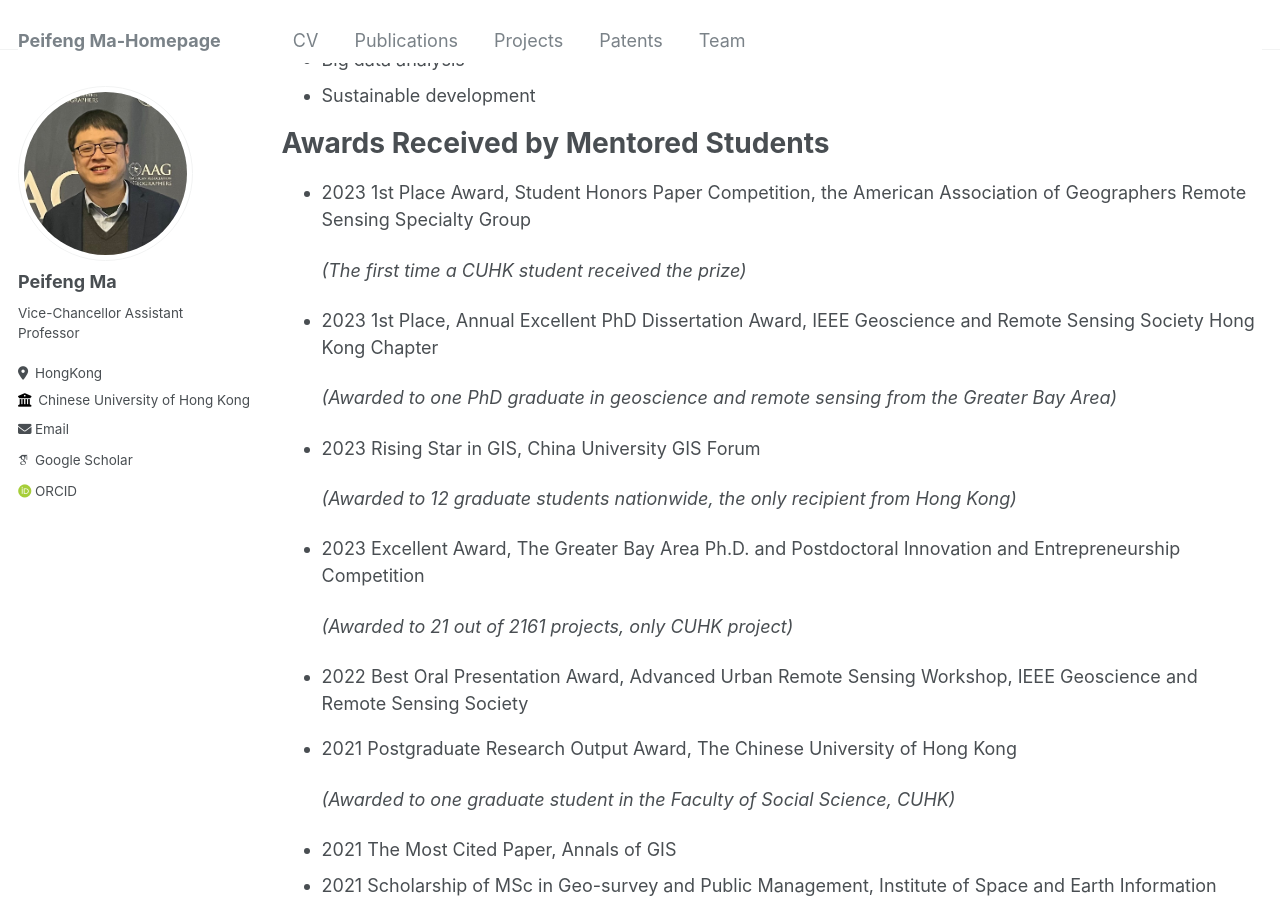
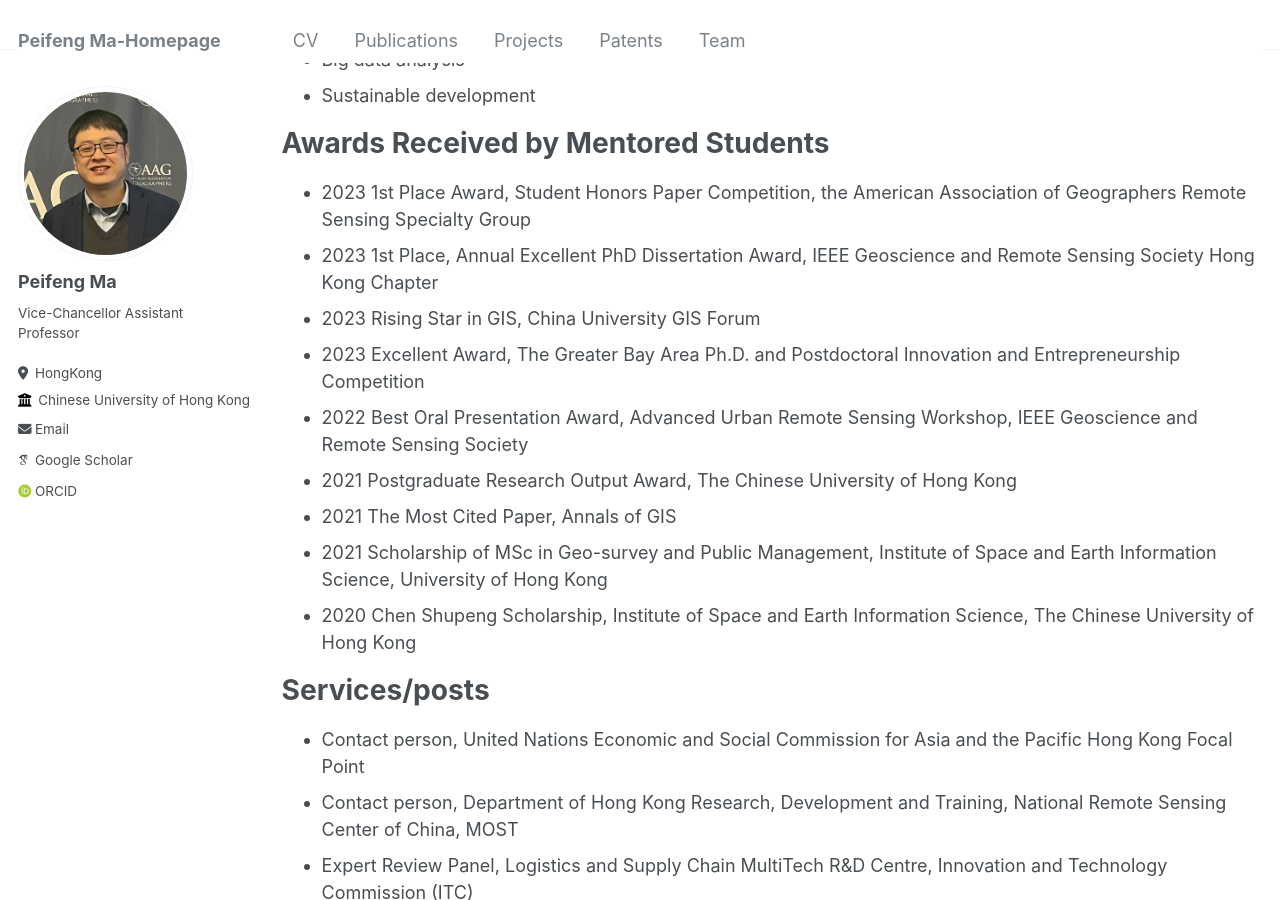
Before and after one commit to pfMA03/peifengMa, a Jekyll site: the page built from _pages/cv.md, in a window 1280 px wide and 900 px high, scrolled down 569 px. Built offline with Jekyll 4.4.1, drawn with Linux system fonts in a browser that asks for light colours; some web fonts are replaced.

Commit message:
Update cv.md

```diff
--- a/_pages/cv.md
+++ b/_pages/cv.md
@@ -32,21 +32,11 @@ Teaching
 Awards Received by Mentored Students
 ======
 * 2023 1st Place Award, Student Honors Paper Competition, the American Association of Geographers Remote Sensing Specialty Group
-
-  _(The first time a CUHK student received the prize)_
 * 2023 1st Place, Annual Excellent PhD Dissertation Award, IEEE Geoscience and Remote Sensing Society Hong Kong Chapter
-
-  _(Awarded to one PhD graduate in geoscience and remote sensing from the Greater Bay Area)_
 * 2023 Rising Star in GIS, China University GIS Forum
-
-  _(Awarded to 12 graduate students nationwide, the only recipient from Hong Kong)_
 * 2023 Excellent Award, The Greater Bay Area Ph.D. and Postdoctoral Innovation and Entrepreneurship Competition
-
-  _(Awarded to 21 out of 2161 projects, only CUHK project)_
 * 2022 Best Oral Presentation Award, Advanced Urban Remote Sensing Workshop, IEEE Geoscience and Remote Sensing Society
 * 2021 Postgraduate Research Output Award, The Chinese University of Hong Kong
-
-  _(Awarded to one graduate student in the Faculty of Social Science, CUHK)_
 * 2021 The Most Cited Paper, Annals of GIS
 * 2021 Scholarship of MSc in Geo-survey and Public Management, Institute of Space and Earth Information Science, University of Hong Kong
 * 2020 Chen Shupeng Scholarship, Institute of Space and Earth Information Science, The Chinese University of Hong Kong
```
